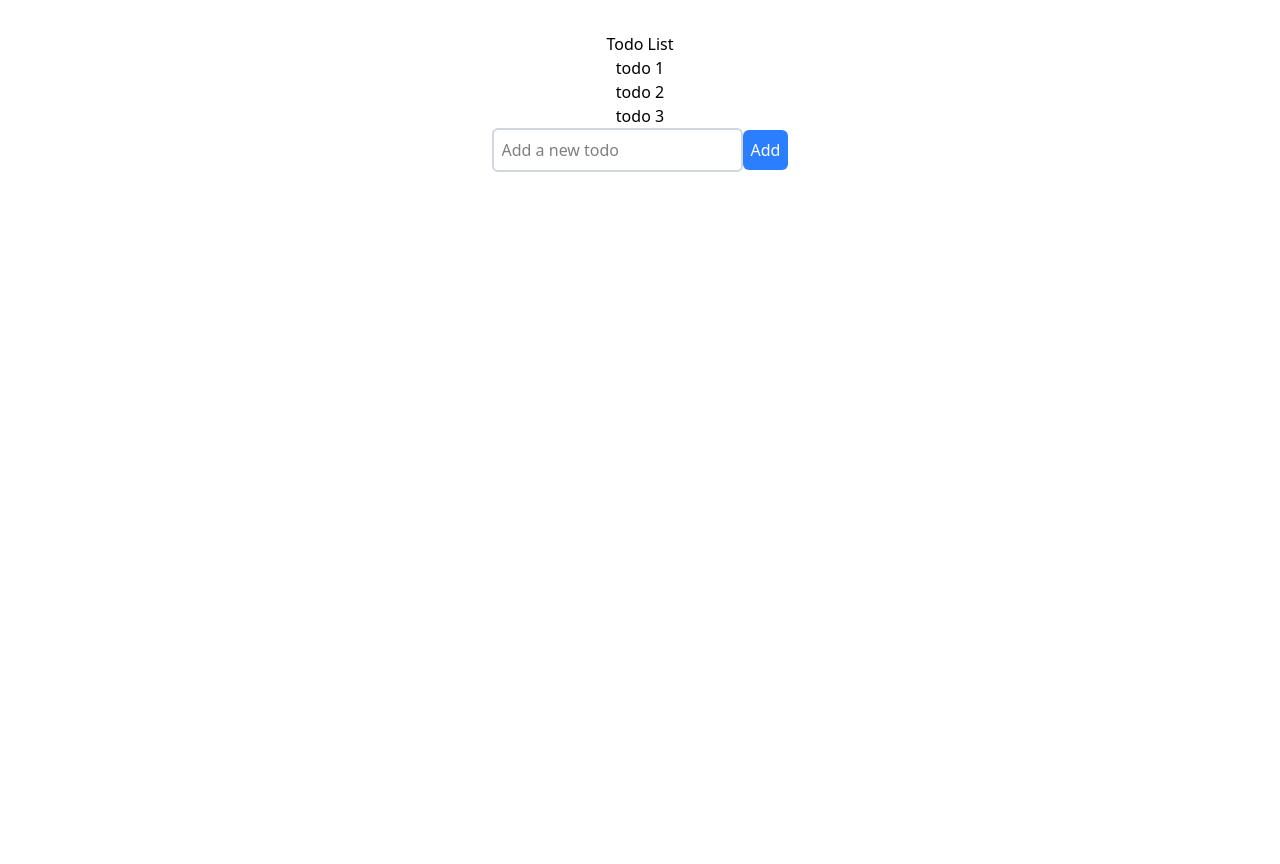
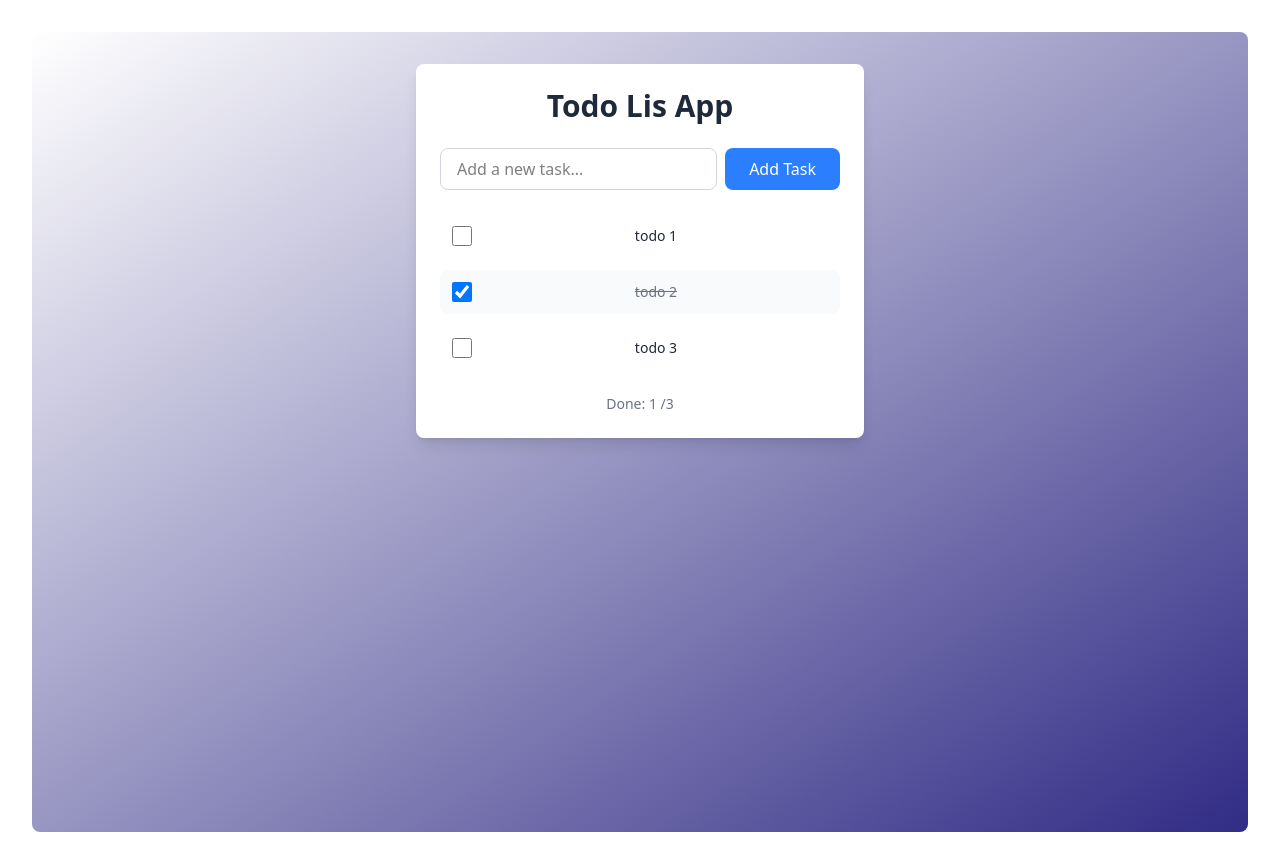
Before and after one commit to tokechan/docker-with-hono, a React (Vite) app: page / in a window 1280 px wide. Before the commit the page ends 800 px from the top, so only its background shows below. Built offline with nearby package versions, Linux system fonts and the light colour scheme.

Commit message:
Add toggle functionality for todo items and improve UI layout in App component

```diff
--- a/src/App.tsx
+++ b/src/App.tsx
@@ -33,31 +33,89 @@
     setTitle("");
   };
 
-  console.log(todos);
+  const handleToggleTodo = (id: number) => {
+    setTodos(
+      todos.map((todo) =>
+      todo.id === id ? { ...todo, completed: !todo.completed } : todo
+      )
+    );
+  };
+
+
 
   return (
-    <>
-        <div>
-        <h1>Todo List</h1>
-        {todos.map((todo) => (
-          <div key={todo.id}>{todo.title}</div>
-        ))}
+    <div className="min-h-screen bg-gradient-to-br rounded-lg  to-indigo-900 py-8 px-4">
+      <div className="max-w-md mx-auto">
+        <div className="bg-white rounded-lg shadow-lg p-6">
+          <h1 className='text-3xl font-bold text center text-gray-800 mb-6'>
+            Todo Lis App
+          </h1>
+
+          <div className='flex gap-2 mb-6'>
             <input
               type="text"
-        placeholder="Add a new todo"
+              name="title"
               value={title}
               onChange={(e) => setTitle(e.target.value)}
-        className='border-2 border-gray-300 rounded-md p-2'
+              placeholder="Add a new task..."
+              aria-label="Add a new task"
+              className="flex-1 px-4 py-2 border border-gray-300 rounded-lg focus:outline-none focus:ring-2 focus:ring-blue-500 focus:border-transparent"
             />
             <button
-        type="submit"
-        className='bg-blue-500 text-white rounded-md p-2'
                 onClick={handleAddTodo}
-        >Add</button>
-        <div>{title}</div>
+                className="px-6 py-2 bg-blue-500 text-white rounded-lg hover:bg-blue-600 focus:outline-none focus:ring-2 focus:ring-blue-500 focus:border-transparent"
+            >
+                Add Task
+            </button>
           </div>
-    </>
+
+            {todos.length === 0 ? (
+              <div className='text-center text-gray-500 py-8'>
+                <p className='text-lg'>No tasks yet.</p>
+                <p className='text-sm'>Add a new task to get started.</p>
+              </div>
+            ) : (
+              <ul className='space-y-3'>
+                {todos.map((todo) => (
+                  <li
+                    key={todo.id}
+                    className={`flex items-center gap-3 p-3 rounded-lg bg-gray-50 hover:bg-gray-100 transition-colors duration-200 ${
+                      todo.completed
+                        ? 'bg-gray-50 border-gray-200'
+                        : 'bg-white border-gray-300 hover:border-blue-300'
+                    }`}
+                  >
+                    <input
+                      type='checkbox'
+                      checked={todo.completed}
+                      onChange={() => handleToggleTodo(todo.id)}
+                      className='w-5 h-5 text-blue-600 border-gray-300 rounded focus:ring-blue-500 focus:ring-2'
+                    />
+                    <span
+                    className={`flex-1 ${
+                      todo.completed
+                        ? 'line-through text-gray-500'
+                        : 'text-gray-800'} text-sm font-medium
+                      }`}
+                    >
+                      {todo.title}
+                    </span>
+                  </li>
+                ))}
+              </ul>
+            )}
+
+            {todos.length > 0 && (
+            <div className='mt-6 text-center text-sm text-gray-500'>
+                <p className='text-sm text-gray-500 text-center'>
+                  Done: {todos.filter((todo) => todo.completed).length} /{''}
+                  {todos.length}
+                </p>
+              </div>
+            )}
+          </div>
+        </div>
+      </div>
     );
 }
-
 export default App;
```
Lines whose indentation alone changed are shown as unchanged.
